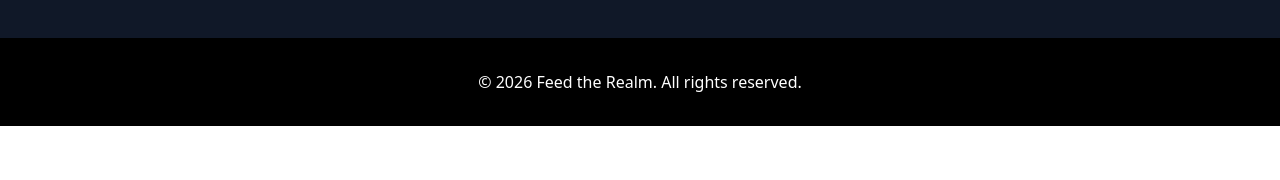
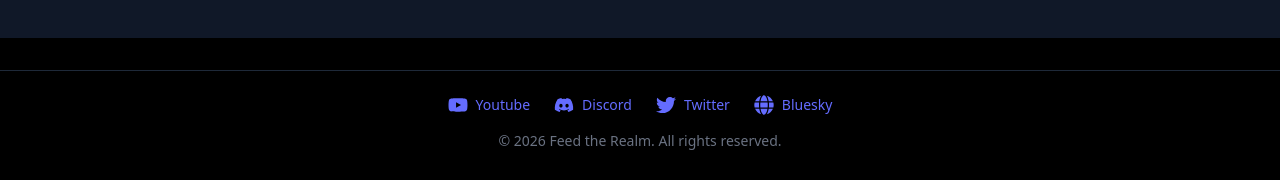
Before and after one commit to FeedTheRealm-org/landing-page, a React (Vite) app: page /#/ in a window 1280 px wide. Shown: the part 2749-2929 px from the top of the page. Before the commit the page ends 2875 px from the top, so only its background shows below. Built offline with nearby package versions, Linux system fonts and the light colour scheme.

Commit message:
feat: basic socials in footer

```diff
--- a/package.json
+++ b/package.json
@@ -10,6 +10,7 @@
     "preview": "vite preview"
   },
   "dependencies": {
+    "@icons-pack/react-simple-icons": "^13.8.0",
     "@tailwindcss/postcss": "^4.1.18",
     "js-yaml": "^4.1.1",
     "react": "^19.2.0",
--- a/src/components/Footer.tsx
+++ b/src/components/Footer.tsx
@@ -1,8 +1,57 @@
+import { useState, useEffect } from 'react';
+import { FaYoutube, FaDiscord, FaTwitter, FaGlobe } from 'react-icons/fa';
+import yaml from 'js-yaml';
+
 function Footer() {
+  const [socials, setSocials] = useState<{ [key: string]: string }>({});
+
+  useEffect(() => {
+    const loadMetadata = async () => {
+      const metadataModule = await import('/data/metadata.yaml?raw');
+      const metadata = yaml.load(metadataModule.default) as { socials: { [key: string]: string } };
+      setSocials(metadata.socials);
+    };
+    loadMetadata();
+  }, []);
+
+  const getSocialIcon = (platform: string) => {
+    switch (platform.toLowerCase()) {
+      case 'youtube':
+        return <FaYoutube className="w-5 h-5" />;
+      case 'discord':
+        return <FaDiscord className="w-5 h-5" />;
+      case 'twitter':
+        return <FaTwitter className="w-5 h-5" />;
+      case 'bluesky':
+        return <FaGlobe className="w-5 h-5" />;
+      default:
+        return <FaGlobe className="w-5 h-5" />;
+    }
+  };
+
   return (
     <footer className="bg-black py-8">
-      <div className="container mx-auto text-center">
-        <p>&copy; 2026 Feed the Realm. All rights reserved.</p>
+      {/* Social Media Bar */}
+      <div className="border-t border-gray-800 pt-6">
+        <div className="container mx-auto px-4">
+          <div className="flex justify-center space-x-6 mb-4">
+            {Object.entries(socials).map(([platform, url]) => (
+              <a
+                key={platform}
+                href={url}
+                target="_blank"
+                rel="noopener noreferrer"
+                className="text-gray-400 hover:text-white transition-colors duration-300 flex items-center space-x-2"
+              >
+                {getSocialIcon(platform)}
+                <span className="text-sm font-medium capitalize">{platform}</span>
+              </a>
+            ))}
+          </div>
+          <div className="text-center">
+            <p className="text-gray-500 text-sm">&copy; 2026 Feed the Realm. All rights reserved.</p>
+          </div>
+        </div>
       </div>
     </footer>
   );
```
Also changed, not shown: 1 other file (tests, documents, lock files or other folders).
